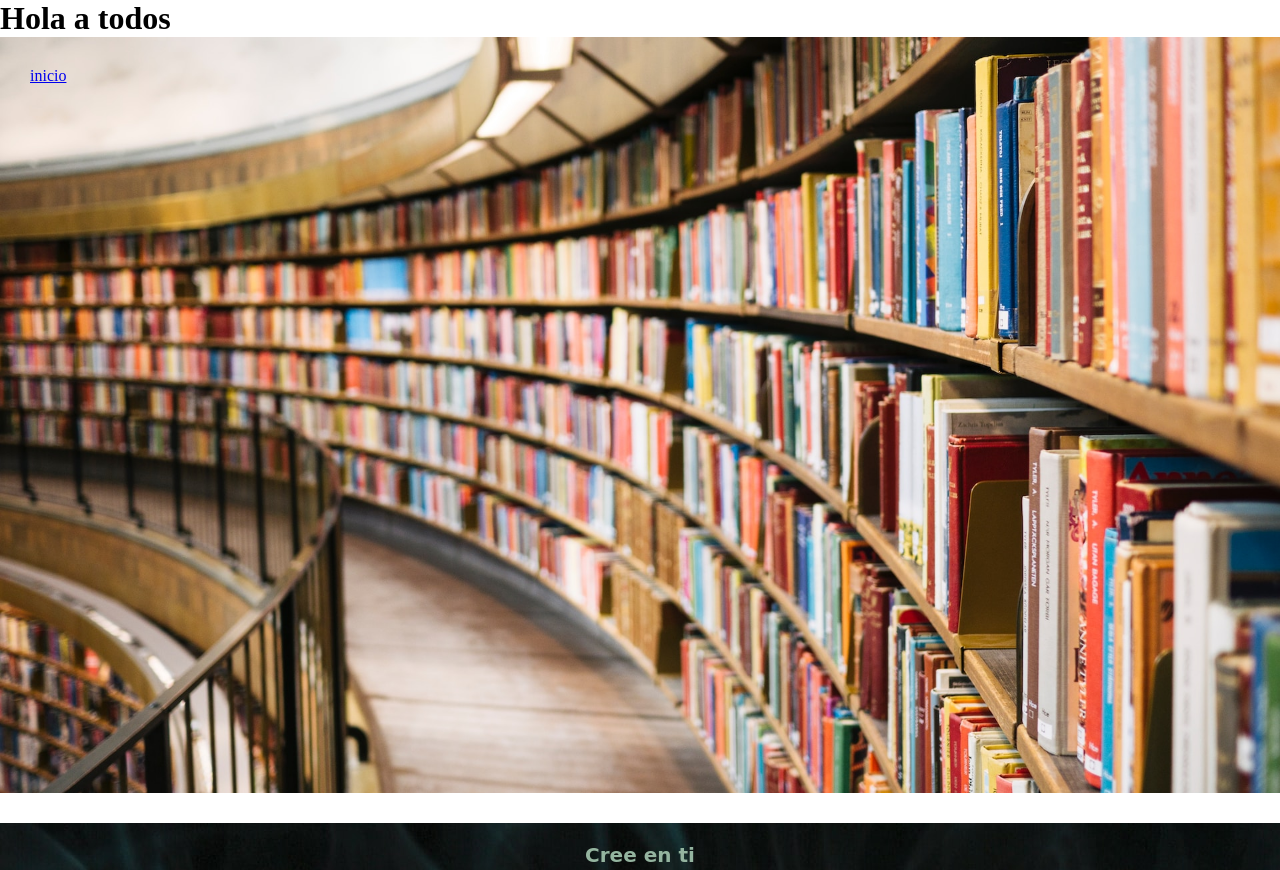
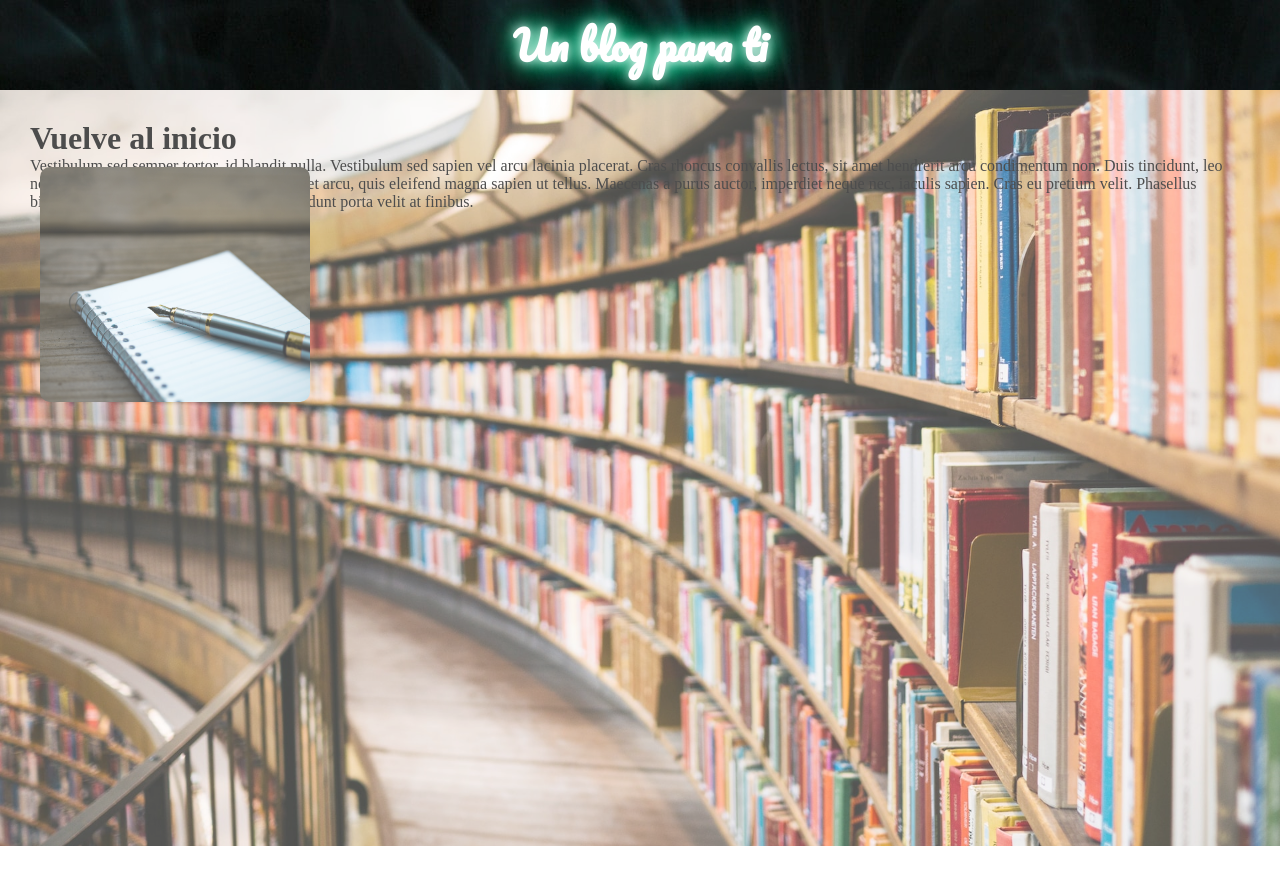
Before and after one commit to MaryAguilar30/Mi-Blog-, a plain HTML site: page Mi Blog/nota1.html in a window 1280 px wide. Shown: the top 870 px of the page. Drawn offline with Linux system fonts and the light colour scheme.

Commit message:
Add files via upload

```diff
--- a/Mi Blog/nota1.html
+++ b/Mi Blog/nota1.html
@@ -5,16 +5,42 @@
     <meta http-equiv="X-UA-Compatible" content="IE=edge">
     <meta name="viewport" content="width=device-width, initial-scale=1.0">
     <link rel="icon" type="image/png" href="./imag/Favicon_1.png" />
+    <link rel="preconnect" href="https://fonts.googleapis.com" />
+    <link rel="preconnect" href="https://fonts.gstatic.com" crossorigin />
+    <link
+    href="https://fonts.googleapis.com/css2?family=Pacifico&display=swap"
+    rel="stylesheet"
+  />
+  <link rel="stylesheet" href="https://cdnjs.cloudflare.com/ajax/libs/font-awesome/5.15.3/css/all.min.css"
+    referrerpolicy="no-referrer" />
     <link rel = "stylesheet" href="./styles.css"/>
     <title>Mi blog</title>
 </head>
 <body>
-    <h1> Hola a todos  </h1>
+
+  <div class="site-header">
+    <div class="text">
+      <h1>Un blog para ti</h1>
+    </div>
+
+</div>
+
+    <div class="fondonote">
+
+      <h1>Vuelve al inicio </h1>
+    <a href="./practica1.html">  <img src="./imag/write.jpg"  class = "note" alt="Imagen1"> </a>
 
 
-    <div class="fondonote">
-    <div class="note">
-    <a href="./practica1.html">  inicio </a>
+
+
+    <p>Vestibulum sed semper tortor, id blandit nulla.
+      Vestibulum sed sapien vel arcu lacinia placerat. Cras rhoncus convallis lectus,
+      sit amet hendrerit arcu condimentum non. Duis tincidunt, leo non sagittis convallis,
+      libero massa imperdiet arcu, quis eleifend magna sapien ut tellus. Maecenas a purus auctor,
+       imperdiet neque nec, iaculis sapien.
+       Cras eu pretium velit. Phasellus bibendum at metus eu vehicula. Etiam tincidunt porta velit at finibus.</p>
+
+
 </div>
 </div>
 <footer class="footer">
--- a/Mi Blog/styles.css
+++ b/Mi Blog/styles.css
@@ -276,12 +276,25 @@ a:hover::after {
 
 .fondonote {
    margin: 0%;
-   background-position: center center;
+   background-position: center center ;
    background-image: url(./imag/back.jpg);
    background-size: cover;
    height: 20cm;
    padding: 30px;
+   opacity: 0.7;
 
 
 
 }
+
+.note{
+
+   position: absolute;
+   width: 290px;
+   height: 255px;
+   background-size:cover;
+   border-radius: 20px;
+   overflow: hidden;
+   padding: 10px;
+   margin: 0 auto;
+}
```
